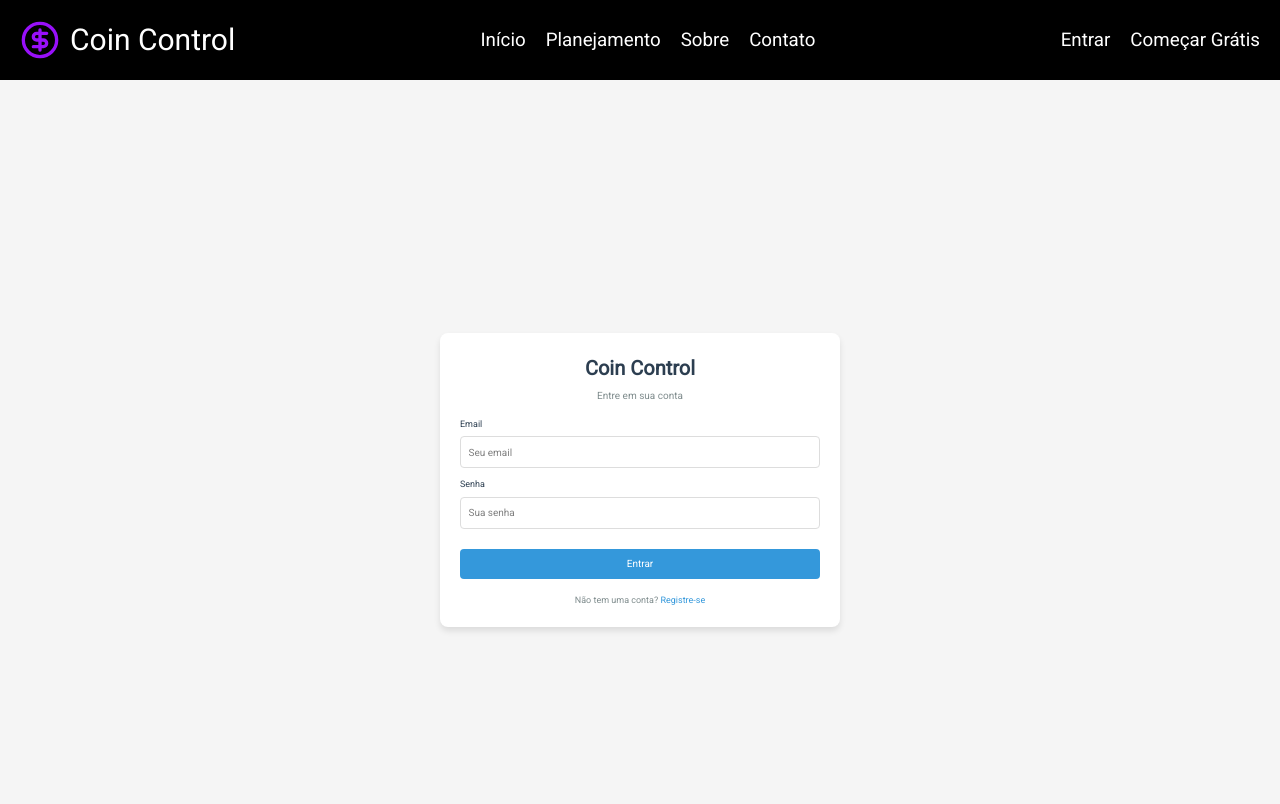
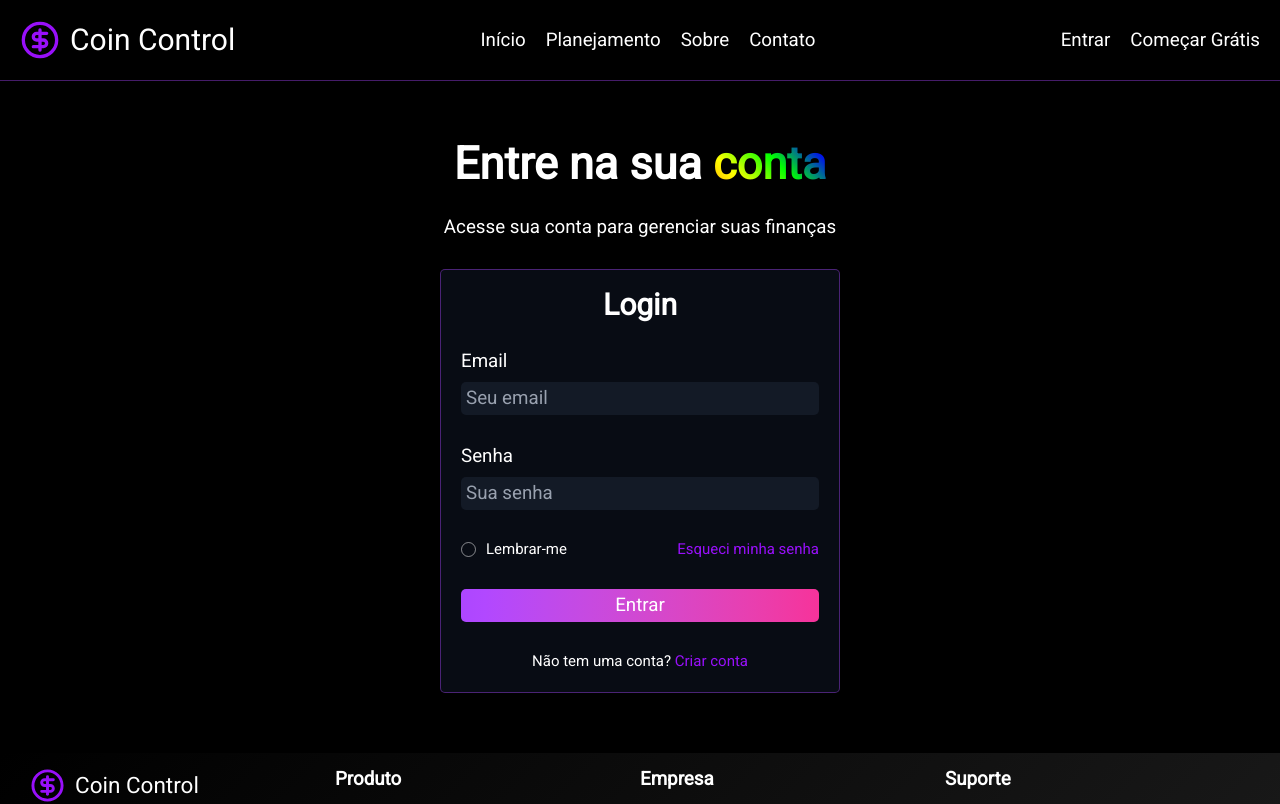
Before and after one commit to Alicessr13/CoinControl, a Vue app in the folder coin-control-frontend/: page /login in a window 1280 px wide. Shown: the top 804 px of the page. Built offline with nearby package versions, Linux system fonts and the light colour scheme.

Commit message:
feat: tela de login e ajustes

```diff
--- a/coin-control-frontend/index.html
+++ b/coin-control-frontend/index.html
@@ -2,9 +2,9 @@
 <html lang="">
   <head>
     <meta charset="UTF-8">
-    <link rel="icon" href="/favicon.ico">
+    <link rel="icon" href="/src/components/icons/circle-dollar-sign.svg">
     <meta name="viewport" content="width=device-width, initial-scale=1.0">
-    <title>Vite App</title>
+    <title>Coin Control</title>
   </head>
   <body>
     <div id="app"></div>
--- a/coin-control-frontend/src/assets/main.css
+++ b/coin-control-frontend/src/assets/main.css
@@ -25,19 +25,66 @@
 .slide-fade-leave-active {
   transition: all 0.3s ease;
 }
+
 .slide-fade-enter-from {
   opacity: 0;
   transform: translateX(50%);
 }
+
 .slide-fade-enter-to {
   opacity: 1;
   transform: translateX(0);
 }
+
 .slide-fade-leave-from {
   opacity: 1;
   transform: translateX(0);
 }
+
 .slide-fade-leave-to {
   opacity: 0;
   transform: translateX(50%);
 }
+
+.rainbow-gradient {
+  background: linear-gradient(45deg, #ff0000, #ff7f00, #ffff00, #00ff00, #0000ff, #4b0082, #9400d3);
+  background-size: 200% 200%;
+  animation: rainbow 3s ease infinite;
+}
+
+.rainbow-text {
+  background: linear-gradient(45deg, #ff0000, #ff7f00, #ffff00, #00ff00, #0000ff, #4b0082, #9400d3);
+  background-size: 200% 200%;
+  -webkit-background-clip: text;
+  -webkit-text-fill-color: transparent;
+  background-clip: text;
+  animation: rainbow 3s ease infinite;
+}
+
+@keyframes rainbow {
+  0% {
+    background-position: 0% 50%;
+  }
+
+  50% {
+    background-position: 100% 50%;
+  }
+
+  100% {
+    background-position: 0% 50%;
+  }
+}
+
+.glass-effect {
+  backdrop-filter: blur(10px);
+  background: rgba(255, 255, 255, 0.1);
+  border: 1px solid rgba(255, 255, 255, 0.2);
+}
+
+.purple-gradient {
+  background: linear-gradient(135deg, #8B5CF6 0%, #A855F7 100%);
+}
+
+.dark-gradient {
+  background: linear-gradient(135deg, #000000 0%, #1a1a1a 100%);
+}
--- a/coin-control-frontend/src/components/Footer.vue
+++ b/coin-control-frontend/src/components/Footer.vue
@@ -1,5 +1,5 @@
 <template>
-	<div class="w-full flex justify-between bg-black text-white pt-6 pb-8 px-12 text-center">
+	<div class="w-full flex justify-between dark-gradient text-white pt-6 pb-8 px-12 text-center">
 		<div class="flex flex-col items-start justify-start w-full max-w-xl gap-6">
       <div class="text-4xl flex items-center gap-4">
         <CircleDollarSign :size="35" color="#9810fa" />
@@ -50,7 +50,7 @@
 
 	</div>
   <div class="border-t border-gray-800 w-full"></div>
-  <div class="w-full flex items-center justify-between bg-black text-white py-4 px-12">
+  <div class="w-full flex items-center dark-gradient justify-between bg-black text-white py-4 px-12">
     <div class="text-center text-white text-xl py-4">
       © 2023 Coin Control. Todos os direitos reservados.
     </div>
--- a/coin-control-frontend/src/components/Login.vue
+++ b/coin-control-frontend/src/components/Login.vue
@@ -1,51 +1,91 @@
 <template>
-  <div class="login-container">
-    <div class="login-card">
-      <h1 class="login-title">Coin Control</h1>
-      <p class="login-subtitle">Entre em sua conta</p>
+  <div class="flex flex-col gap-12 p-24 h-full w-full items-center justify-center bg-black  text-white">
 
-      <div v-if="error" class="error-message">
-        {{ error }}
-      </div>
+    <div class="text-7xl font-bold">
+      Entre na sua <span class="rainbow-text">conta</span>
+    </div>
 
-      <form @submit.prevent="handleLogin" class="login-form">
-        <div class="form-group">
-          <label for="email">Email</label>
-          <input id="email" v-model="email" type="email" placeholder="Seu email" required class="form-input" />
+    <div class="text-3xl">
+      Acesse sua conta para gerenciar suas finanças
+    </div>
+
+    <div class="flex min-w-[400px] flex-col gap-12 bg-gray-900/50 p-8 border border-purple-500/40 rounded-lg shadow-lg">
+
+      <div class="text-5xl text-center font-bold">Login</div>
+
+      <form class="flex flex-col gap-12" @submit.prevent="handleLogin">
+        <div class="flex flex-col gap-4">
+          <label class="text-3xl" for="email">Email</label>
+          <input
+            class="w-full text-3xl p-2 bg-gray-800/50 border-gray-700 rounded-lg text-white placeholder:text-gray-400"
+            id="email" v-model="email" type="email" placeholder="Seu email" required />
         </div>
 
-        <div class="form-group">
-          <label for="password">Senha</label>
-          <input id="password" v-model="password" type="password" placeholder="Sua senha" required class="form-input" />
+        <div class="flex flex-col gap-4">
+          <label class="text-3xl" for="password">Senha</label>
+          <input
+            class="w-full text-3xl p-2 bg-gray-800/50 border-gray-700 rounded-lg text-white placeholder:text-gray-400"
+            id="password" v-model="password" type="password" placeholder="Sua senha" required />
         </div>
 
-        <button type="submit" class="login-button" :disabled="isLoading">
+        <div class="flex flex-col gap-4 items-start justify-between md:flex-row">
+          <div class="flex items-center gap-4">
+            <div @click="remember = !remember"
+              class="w-6 h-6 rounded-full border border-white/50 flex items-center justify-center cursor-pointer transition duration-200"
+              :class="remember ? 'bg-purple-600 border-purple-600' : 'bg-transparent'">
+              <Check v-if="remember" class="text-white transition-transform duration-200"
+                :class="remember ? 'scale-100' : 'scale-0'" :size="16" />
+            </div>
+            <!-- <input type="checkbox" id="remember" v-model="remember"
+            class="appearance-none w-6 h-6 rounded-full border border-white/50 checked:bg-purple-600 checked:border-purple-600 transition duration-200 cursor-pointer" /> -->
+            <label for="remember" class="text-2xl text-white">Lembrar-me</label>
+          </div>
+          <div class="flex items-center justify-end">
+            <a href="/forgot-password" class="text-purple-600 hover:text-white text-2xl">Esqueci minha senha</a>
+          </div>
+        </div>
+
+        <button class="w-full text-3xl p-2 bg-gradient-to-r from-purple-500 to-pink-500 text-white rounded-lg cursor-pointer hover:bg-gradient-to-r hover:from-pink-500 hover:to-purple-500 hover:text-black transition duration-200"
+          type="submit" :disabled="isLoading">
           {{ isLoading ? 'Entrando...' : 'Entrar' }}
         </button>
       </form>
 
-      <p class="register-text">
-        Não tem uma conta? <a href="/register">Registre-se</a>
-      </p>
+      <div class="text-center text-2xl">
+        Não tem uma conta? <a href="/register" class="text-purple-600 hover:text-white text-2xl">Criar conta</a>
+      </div>
+    </div>
+
+    <div v-if="error">
+      {{ error }}
     </div>
   </div>
+
 </template>
 
 <script lang="ts">
+import { Check } from 'lucide-vue-next'
+import { ref } from 'vue';
+import { useRouter } from 'vue-router';
+
 export default {
+  components: {
+    Check
+  },
   name: 'LoginPage',
-  data() {
-    return {
-      email: '',
-      password: '',
-      error: '',
-      isLoading: false
-    }
-  },
-  methods: {
-    async handleLogin() {
-      this.error = '';
-      this.isLoading = true;
+  setup() {
+    const email = ref('');
+    const password = ref('');
+    const error = ref('');
+    const isLoading = ref(false);
+    const remember = ref(false);
+
+    const router = useRouter();
+
+
+    const handleLogin = async () => {
+      error.value = '';
+      isLoading.value = true;
 
       try {
         const response = await fetch('http://localhost:3333/auth', {
@@ -54,8 +94,9 @@ export default {
             'Content-Type': 'application/json'
           },
           body: JSON.stringify({
-            email: this.email,
-            password: this.password
+            email: email.value,
+            password: password.value,
+            remember: remember.value
           })
         });
 
@@ -69,115 +110,24 @@ export default {
         localStorage.setItem('token', data.token);
 
         // Redirecionar para a página principal
-        this.$router.push('/dashboard');
-      } catch (error) {
-        this.error = error as string || 'Credenciais inválidas';
+        router.push('/dashboard');
+      } catch (err) {
+        error.value = err as string || 'Credenciais inválidas';
       } finally {
-        this.isLoading = false;
+        isLoading.value = false;
       }
     }
+
+    return {
+      email,
+      password,
+      error,
+      isLoading,
+      remember,
+      handleLogin
+    };
   }
 }
 </script>
 
-<style scoped>
-.login-container {
-  display: flex;
-  justify-content: center;
-  align-items: center;
-  height: 100vh;
-  background-color: #f5f5f5;
-}
-
-.login-card {
-  width: 100%;
-  max-width: 400px;
-  padding: 2rem;
-  background-color: white;
-  border-radius: 8px;
-  box-shadow: 0 4px 6px rgba(0, 0, 0, 0.1);
-}
-
-.login-title {
-  font-size: 2rem;
-  font-weight: bold;
-  text-align: center;
-  margin-bottom: 0.5rem;
-  color: #2c3e50;
-}
-
-.login-subtitle {
-  text-align: center;
-  margin-bottom: 1.5rem;
-  color: #7f8c8d;
-}
-
-.login-form {
-  display: flex;
-  flex-direction: column;
-  gap: 1rem;
-}
-
-.form-group {
-  display: flex;
-  flex-direction: column;
-  gap: 0.5rem;
-}
-
-label {
-  font-size: 0.9rem;
-  color: #2c3e50;
-}
-
-.form-input {
-  padding: 0.75rem;
-  border: 1px solid #ddd;
-  border-radius: 4px;
-  font-size: 1rem;
-}
-
-.login-button {
-  margin-top: 1rem;
-  padding: 0.75rem;
-  background-color: #3498db;
-  color: white;
-  border: none;
-  border-radius: 4px;
-  font-size: 1rem;
-  cursor: pointer;
-  transition: background-color 0.3s;
-}
-
-.login-button:hover {
-  background-color: #2980b9;
-}
-
-.login-button:disabled {
-  background-color: #95a5a6;
-  cursor: not-allowed;
-}
-
-.error-message {
-  background-color: #ffdddd;
-  color: #d63031;
-  padding: 0.75rem;
-  border-radius: 4px;
-  margin-bottom: 1rem;
-}
-
-.register-text {
-  margin-top: 1.5rem;
-  text-align: center;
-  font-size: 0.9rem;
-  color: #7f8c8d;
-}
-
-.register-text a {
-  color: #3498db;
-  text-decoration: none;
-}
-
-.register-text a:hover {
-  text-decoration: underline;
-}
-</style>
+<style scoped></style>
--- a/coin-control-frontend/src/components/NavBar.vue
+++ b/coin-control-frontend/src/components/NavBar.vue
@@ -1,6 +1,6 @@
 <template>
   <nav class="w-full">
-    <div class="bg-black p-8 text-3xl text-white p-4 gap-8 flex justify-between items-center relative">
+    <div class="bg-black p-8 text-3xl text-white p-4 gap-8 flex justify-between items-center relative border-b border-purple-500/40">
       <div class="text-5xl flex items-center gap-4">
         <CircleDollarSign :size="40" color="#9810fa" />
         <router-link to="/" class="hover:text-purple-600">
@@ -29,7 +29,7 @@
       </ul>
 
       <div class="hidden md:flex gap-8">
-        <button>Entrar</button>
+        <button><router-link to="/login" class="">Entrar</router-link></button>
         <button>Começar Grátis</button>
       </div>
 
```
Also changed, not shown: coin-control-frontend/src/components/icons/circle-dollar-sign.svg (added). Lines whose indentation alone changed are shown as unchanged.
